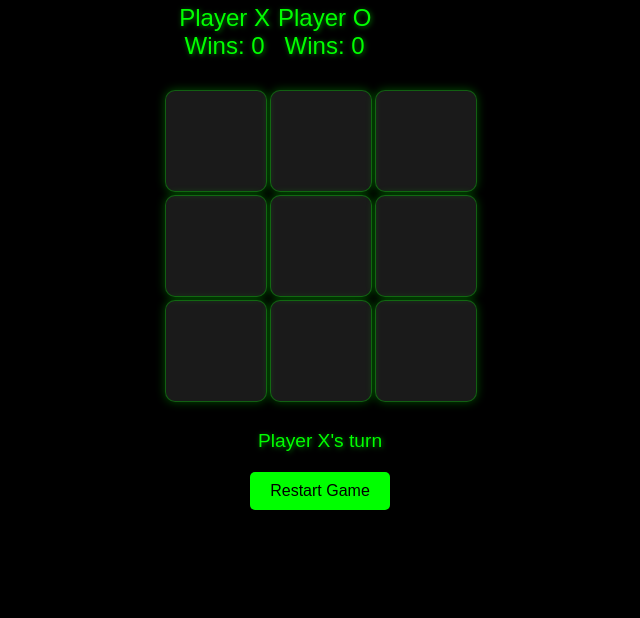
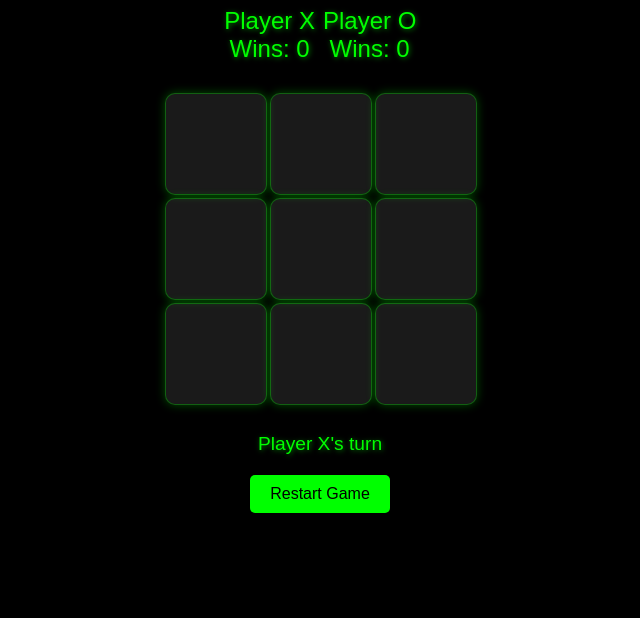
Before and after one commit to devvyyxyz/my-tools, a plain HTML site: page TicTacToe/index.html in a window 1280 px wide. Shown: the part 182-800 px from the top of the page, without its empty margins (320-960 px from the left). Drawn offline with Linux system fonts and the light colour scheme.

Commit message:
Refactor game container styles for Tic Tac Toe

```diff
--- a/TicTacToe/css/styles.css
+++ b/TicTacToe/css/styles.css
@@ -12,6 +12,11 @@ body {
 .game-container {
   text-align: center;
   margin: 0; /* Removed unnecessary bottom margin */
+  display: flex;
+  flex-direction: column;
+  justify-content: center;
+  align-items: center;
+  height: 100%; /* Ensure the container takes full height */
 }
 
 h1 {
```
